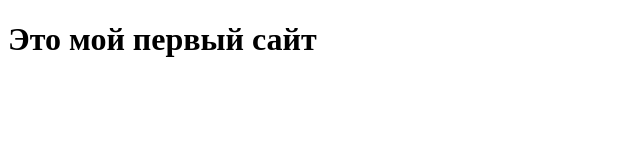
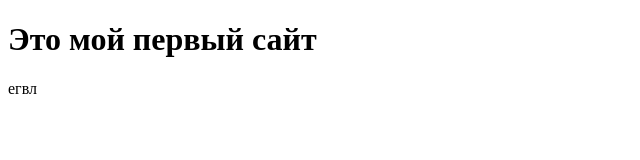
Before and after one commit to kazachok75/home-work, a plain HTML site: page index.html in a window 1280 px wide. Shown: the full height of the page, 0-640 px from the left. Drawn offline with Linux system fonts and the light colour scheme.

```diff
--- a/index.html
+++ b/index.html
@@ -7,5 +7,6 @@
 </head>
 <body>
     <h1>Это мой первый сайт</h1>
+    егвл
 </body>
 </html>
```
